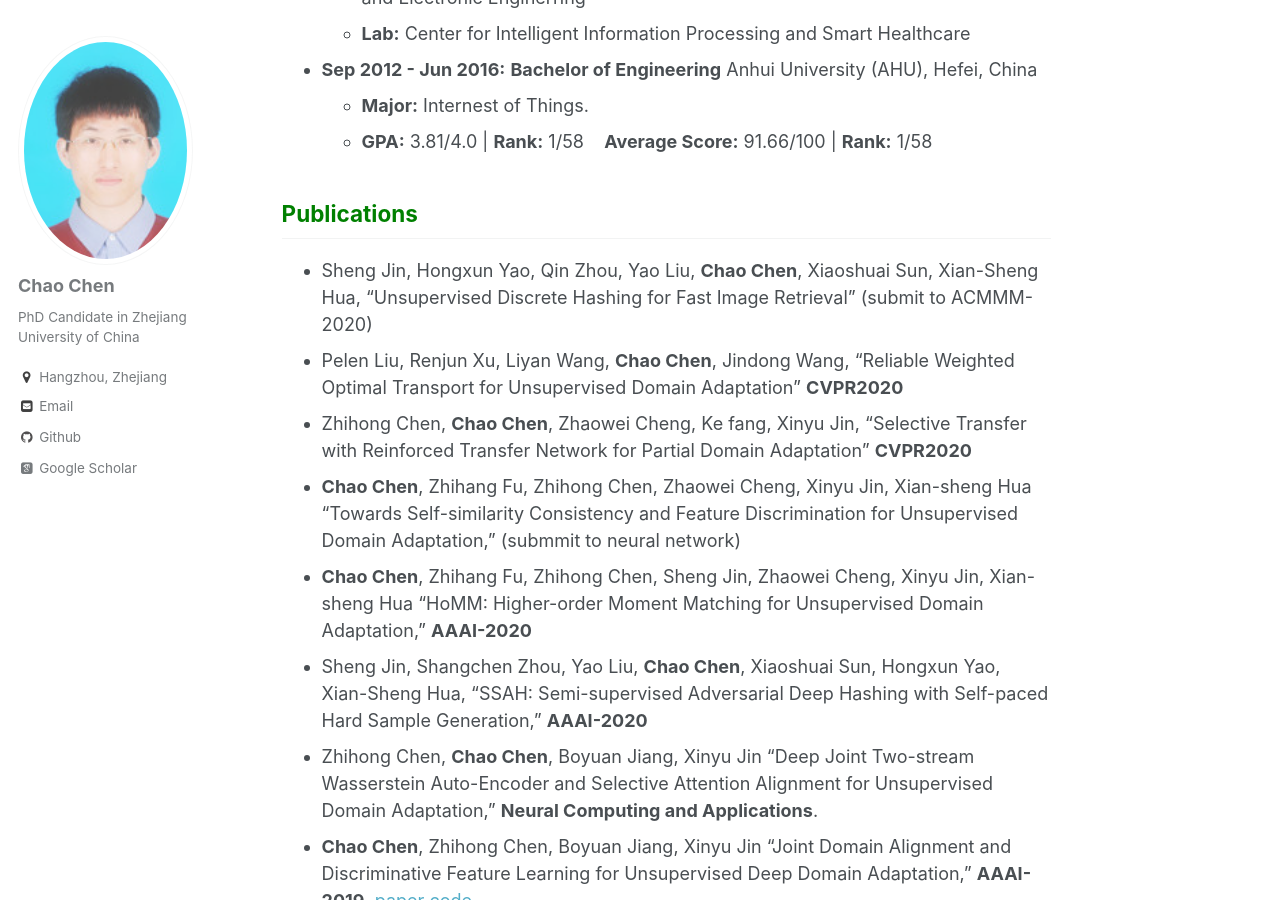
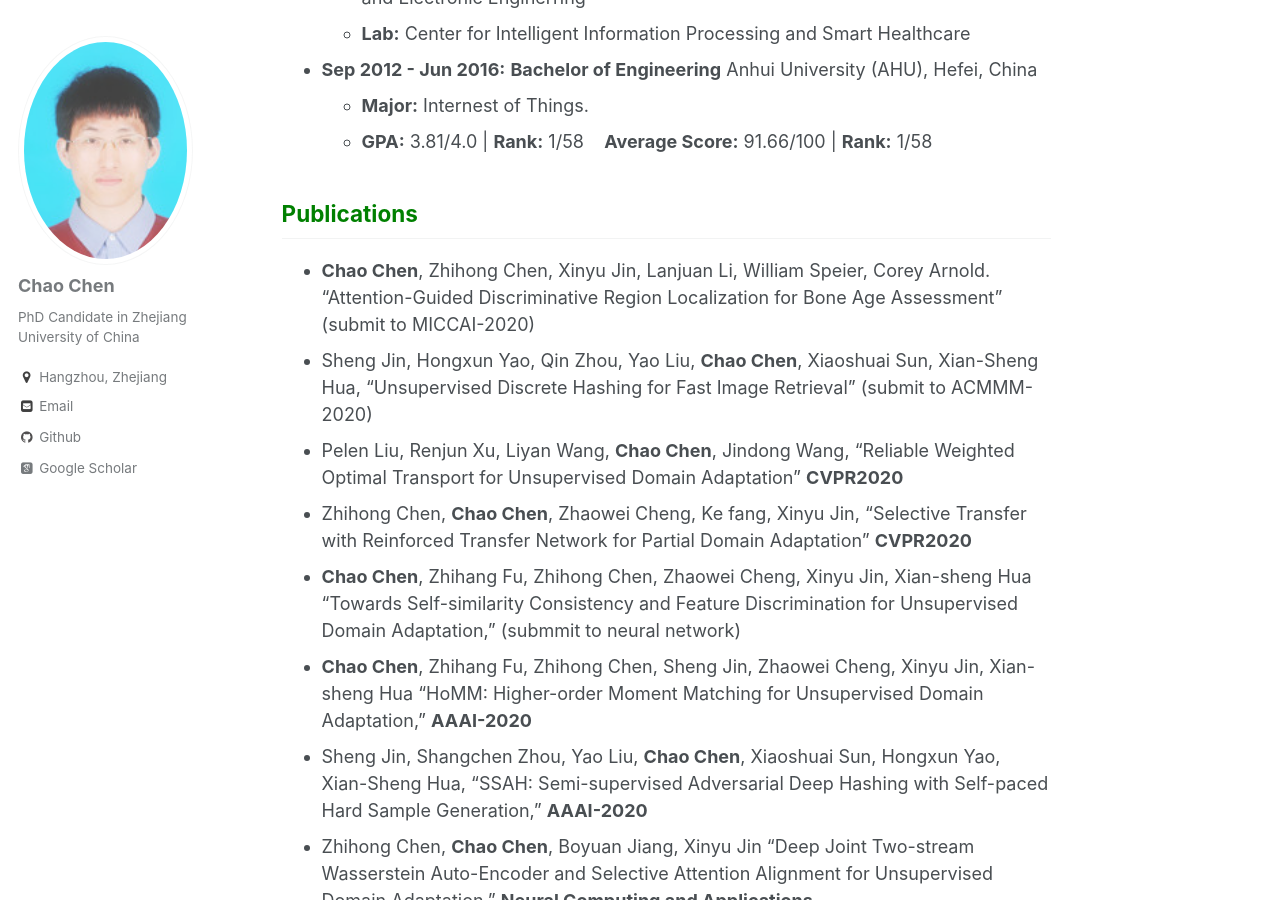
Before and after one commit to chenchao666/chenchao666.github.io, a Jekyll site: the page built from _pages/about.md, in a window 1280 px wide and 900 px high, scrolled down 711 px. Built offline with Jekyll 4.4.1, drawn with Linux system fonts in a browser that asks for light colours; some web fonts are replaced.

Commit message:
Update about.md

```diff
--- a/_pages/about.md
+++ b/_pages/about.md
@@ -25,6 +25,7 @@ My research interests cover a range of issues : **Statistics and Optimization**,
   - **GPA:** 3.81/4.0 \| **Rank:** 1/58 &nbsp;&nbsp; **Average Score:** 91.66/100 \| **Rank:** 1/58
 
 ## <span style="color: green"> Publications </span>
+* **Chao Chen**, Zhihong Chen, Xinyu Jin, Lanjuan Li, William Speier, Corey Arnold. "Attention-Guided Discriminative Region Localization for Bone Age Assessment" (submit to MICCAI-2020)
 * Sheng Jin, Hongxun Yao, Qin Zhou, Yao Liu, **Chao Chen**, Xiaoshuai Sun, Xian-Sheng Hua, "Unsupervised Discrete Hashing for Fast Image Retrieval" (submit to ACMMM-2020)
 * Pelen Liu, Renjun Xu, Liyan Wang, **Chao Chen**, Jindong Wang, "Reliable Weighted Optimal Transport for Unsupervised Domain Adaptation" **CVPR2020**
 * Zhihong Chen, **Chao Chen**, Zhaowei Cheng, Ke fang, Xinyu Jin, "Selective Transfer with Reinforced Transfer Network
```
